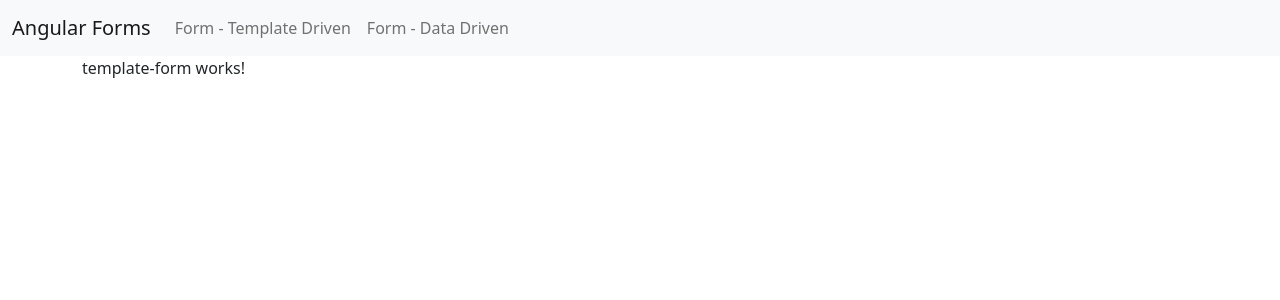
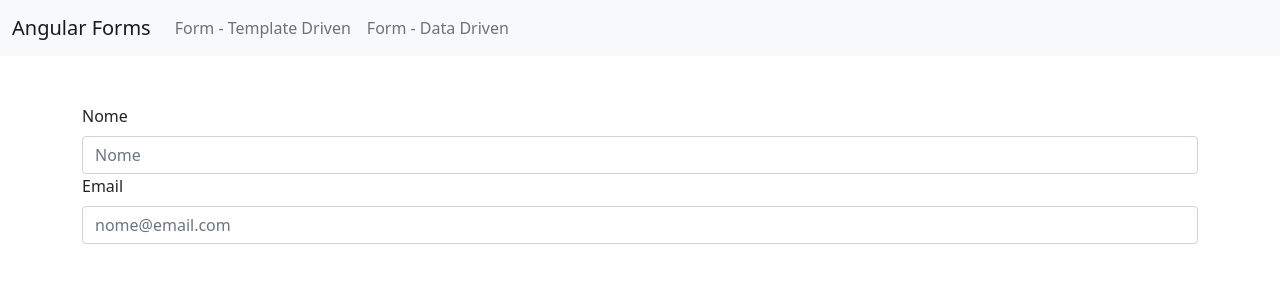
Before and after one commit to afzsilva/abgular-forms, an Angular app: page /templateForm in a window 1280 px wide. Shown: the top 300 px of the page. Built offline with nearby package versions, Linux system fonts and the light colour scheme.

Commit message:
Inicia html Formulario tipo Template

```diff
--- a/src/app/template-form/template-form.component.html
+++ b/src/app/template-form/template-form.component.html
@@ -1 +1,9 @@
-<p>template-form works!</p>
+<form class="mt-5">
+<div class="form-group">
+    <label for="nome" class="form-label">Nome</label>
+    <input type="text" class="form-control" id="nome" placeholder="Nome">
+  </div>
+  <div class="form-group">
+    <label for="email" class="form-label">Email</label>
+    <input type="text" class="form-control" id="email" placeholder="nome@email.com">
+</div>
```
